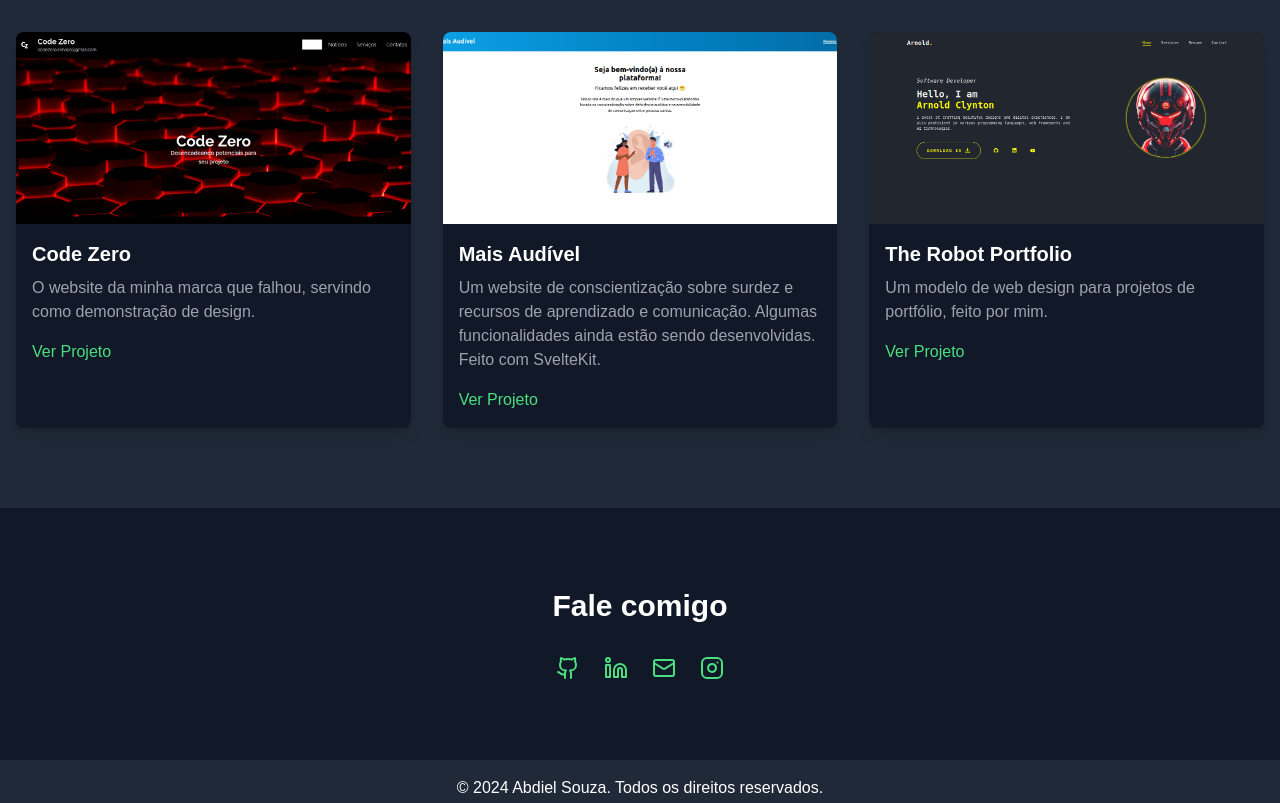
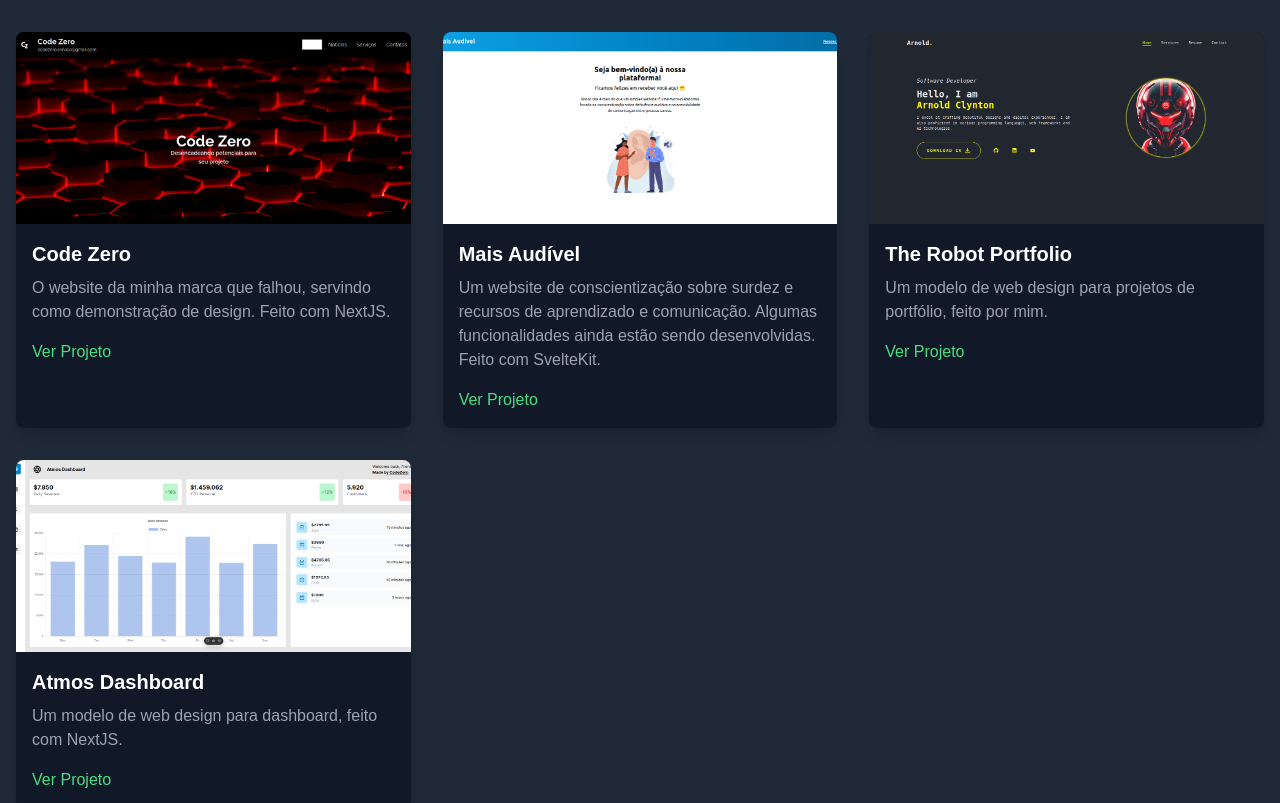
Before and after one commit to abdielsouza/MeuPortfolio, a Next.js app: page / in a window 1280 px wide. Shown: the part 1820-2623 px from the top of the page. Built offline with nearby package versions, Linux system fonts and the light colour scheme.

Commit message:
updated one link

```diff
--- a/src/app/page.tsx
+++ b/src/app/page.tsx
@@ -103,7 +103,7 @@ export default function Portfolio() {
               {
                 id: 1,
                 name: "Code Zero",
-                description: "O website da minha marca que falhou, servindo como demonstração de design.",
+                description: "O website da minha marca que falhou, servindo como demonstração de design. Feito com NextJS.",
                 url: "https://code-zero.vercel.app"
               },
               {
@@ -117,6 +117,12 @@ export default function Portfolio() {
                 name: "The Robot Portfolio",
                 description: "Um modelo de web design para projetos de portfólio, feito por mim.",
                 url: "https://robot-portfolio-template.vercel.app"
+              },
+              {
+                id: 4,
+                name: "Atmos Dashboard",
+                description: "Um modelo de web design para dashboard, feito com NextJS.",
+                url: "https://atmos-dashboard.vercel.app"
               }
             ].map((project) => (
               <div key={project.id} className="bg-gray-900 rounded-lg overflow-hidden shadow-lg hover:shadow-green-400/50 transition-shadow">
```
Also changed, not shown: public/project-4.png (added).
